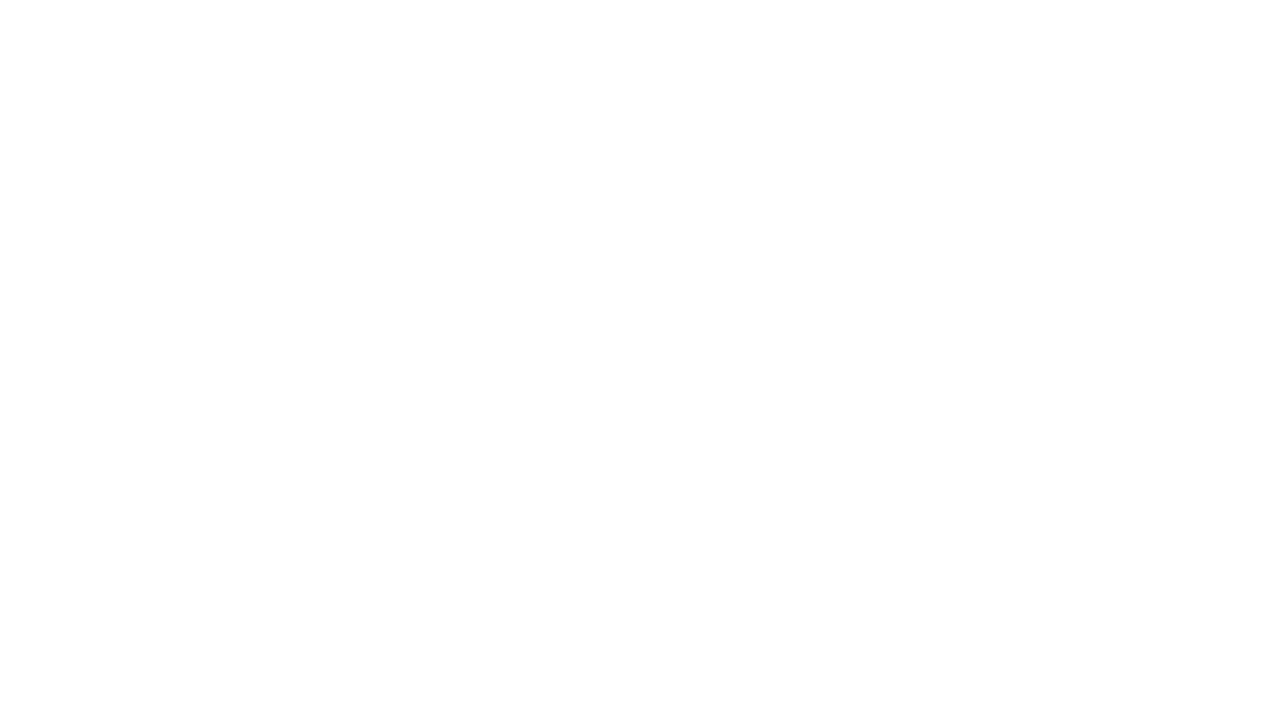
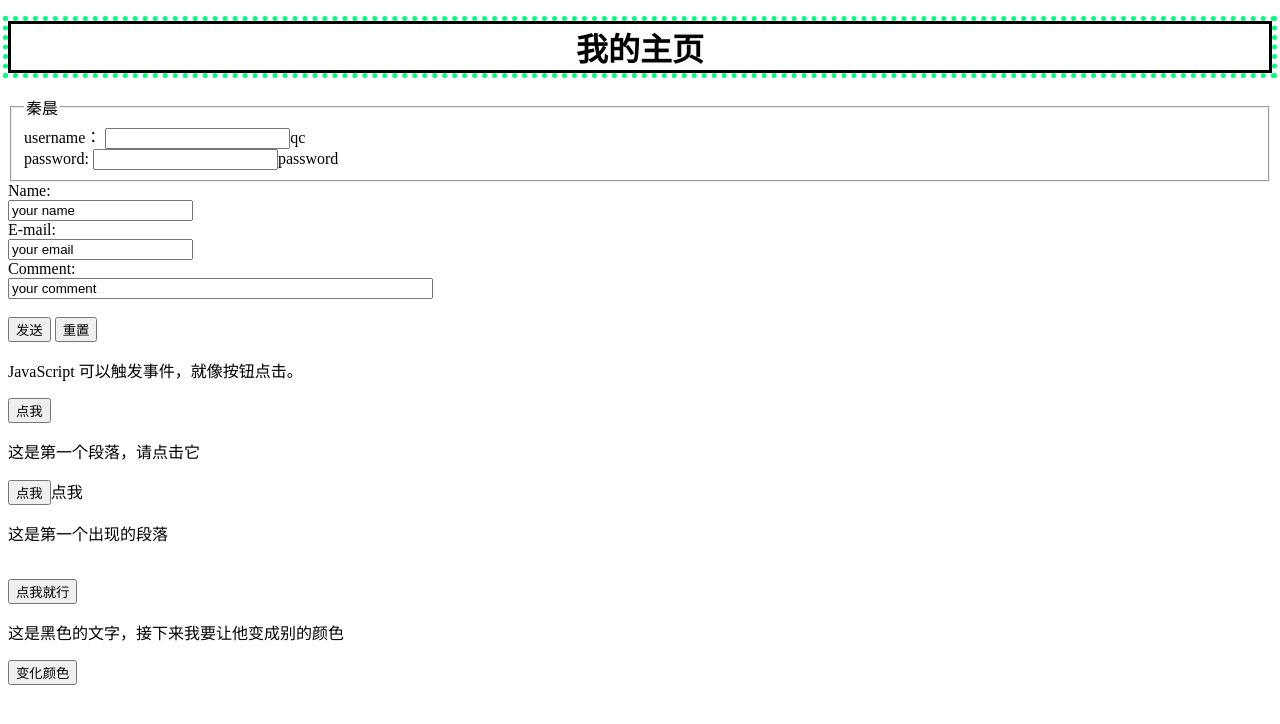
Before and after one commit to xxs01/xxs01.github.io, a plain HTML site: page index.html in a window 1280 px wide. Drawn offline with Linux system fonts and the light colour scheme.

Commit message:
Update index.html

```diff
--- a/index.html
+++ b/index.html
@@ -10,7 +10,7 @@
             border: solid;
             outline: springgreen thick dotted;
         }
-    <style>
+    </style>
 </head>
 <body>
 
@@ -40,7 +40,7 @@
         }
         </script>
 
-        <button type="button" onclick="myFunction()">点我<button>
+        <button type="button" onclick="myFunction()">点我</button>
 
         <p id="dian">这是第一个段落，请点击它</p>
         <script>
@@ -49,7 +49,7 @@
         </script>
         <input type="button" onclick="change()" value="点我">点我</input>
 
-        <button>
+        </button>
 
         <p id="jiw">这是第一个出现的段落
         </p>
@@ -69,4 +69,4 @@
         </script>
         <input type="button" value="变化颜色" onclick="change_color()">
 </body>
-<html>
+</html>
```
